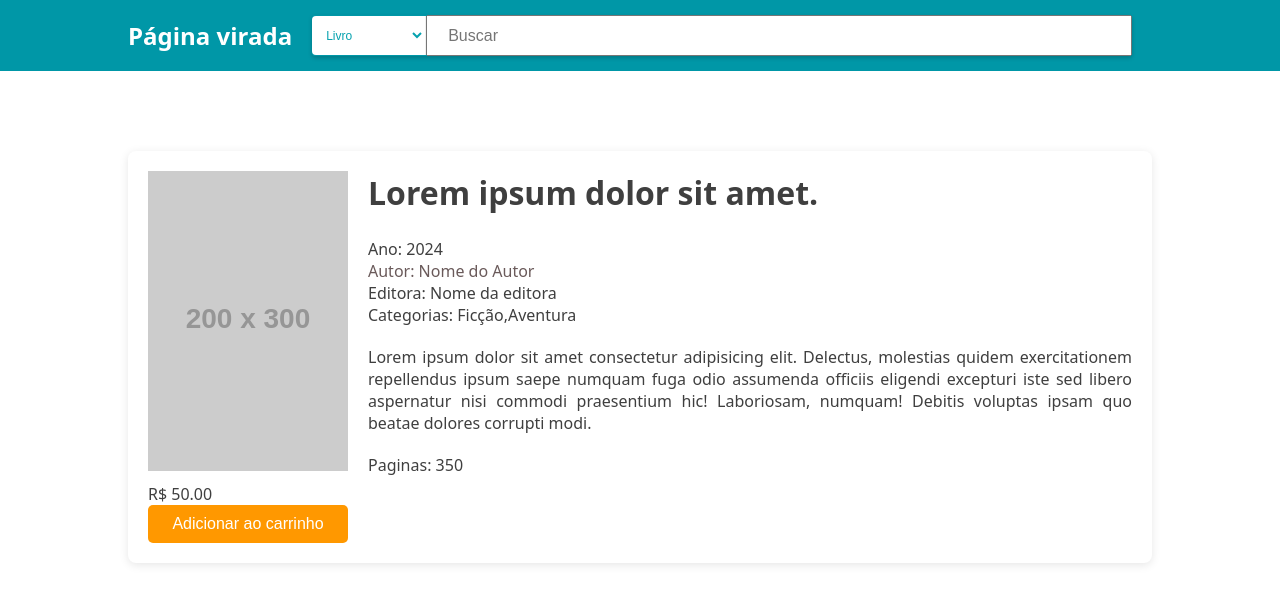
After one commit to sezimarjr/livraria_online, a Django app: template livraria/templates/livraria/book copy.html in a window 1280 px wide. The commit adds this page. Shown: the top 604 px of the page. Run offline with Django 5.2, Linux system fonts and the light colour scheme; the template is opened without the code that fills it, so the values that code supplies are empty; grey boxes labelled with a size stand in for pictures from a placeholder-image service; some libraries are stand-ins or nearby versions.

Commit message:
Correção da pagina dedicada ao livro, pegando as informações do banco de dados

```diff
--- a/base_static/global/css/styles.css
+++ b/base_static/global/css/styles.css
@@ -5,8 +5,8 @@
 }
 
 body {
-  font-family: 'Roboto', sans-serif;
-
+  font-family: system-ui, -apple-system, "Segoe UI", Roboto, "Helvetica Neue", Arial, "Noto Sans", "Liberation Sans", sans-serif, "Apple Color Emoji", "Segoed UI Emoji", "Segoe UI Symbol", "Noto Color Emoji";
+  color: #3f3f3f;
 
 }
 
@@ -41,6 +41,9 @@ body {
   font-size: 24px;
   font-weight: bold;
   color: white;
+}
+.logo a{
+  text-decoration: none;
 }
 
 .search-bar {
@@ -78,6 +81,10 @@ body {
 
 
 .card {
+  flex: 1;
+  display: flex;
+  flex-direction: column;
+  justify-content: space-between;
   background-color: white;
   width: 200px;
   border: 1px solid #ddd;
@@ -157,14 +164,120 @@ body {
 
 
 .book-container{
+  display: flex;
   max-width: 1024px;
-  margin: 0 auto;
+  margin: auto;
+  background: white;
+  border-radius: 8px;
+  box-shadow: 0 2px 10px rgba(0, 0, 0, 0.1);
+  margin-bottom: 16px;
+
+
+}
+
+.book-details {
+  flex: 1;
+  padding: 20px;
+  display: flex;
+  justify-content: space-evenly;
+
+}
+
+.book-cover {
+    width: 200px;
+
+}
+
+.book-sidebar{
+  float: left;
   display: flex;
   flex-direction: column;
+  margin-right: 20px;
+}
+
+.book-info {
+    overflow: hidden;
+    margin-top: 60px;
+}
+
+.title {
+    font-size: 32px;
+    margin-bottom: 24px;
+}
+
+.year, .author, .pages, .category, .publisher {
+    font-size: 16px;
+}
+.author{
+  color:#6a5a5a;
+}
+
+.description {
+    margin: 20px 0;
+    text-align: justify;
+}
+
+.book-price {
+
+  display: flex;
+  flex-direction: column;
+  /* align-items: center; */
+}
+
+
+.add-to-cart {
+  padding: 10px 8px;
+  font-size: 16px;
+  background-color: #ff9800;
+  color: white;
+  border: none;
+  border-radius: 5px;
+  cursor: pointer;
+}
+
+.add-to-cart:hover {
+    background-color: #e68900; /* Cor ao passar o mouse */
+}
+
+
+.detailed-description{
+  display: flex;
+  width: 100%;
+  /* justify-content: center;
+  align-items: center; */
 
 }
-.book-wrapper{
-  display: flex;
-  flex-direction: row;
-  align-items: center;
+
+.detailed-description--item{
+  width: 258px;
+  text-align: center;
+  border: 1px solid #eaeaea;
+  background-color: #fff;
+  padding: 25px 5px 20px;
+  margin-top: -1px;
+  margin-left: -1px;
+  vertical-align: top;
+
 }
+.detailed-description--item:first-child{
+  border-top-left-radius: 8px;
+  border-bottom-left-radius: 8px;
+}
+
+.detailed-description--item:last-child{
+  border-top-right-radius: 8px;
+  border-bottom-right-radius: 8px;
+}
+
+.book-sinopse{
+  margin: 40px 0;
+  padding: 20px;
+}
+.book-sinopse h2{
+  margin-bottom: 24px;
+}
+.title-sinopse{
+  font-weight: 400;
+  color: rgb(64, 52, 40);
+
+}
--- a/base_templates/global/base.html
+++ b/base_templates/global/base.html
@@ -8,7 +8,7 @@
     <link rel="preconnect" href="https://fonts.googleapis.com">
     <link rel="preconnect" href="https://fonts.gstatic.com" crossorigin>
     <link href="https://fonts.googleapis.com/css2?family=Roboto:ital,wght@0,100;0,300;0,400;0,500;0,700;0,900;1,100;1,300;1,400;1,500;1,700;1,900&display=swap" rel="stylesheet">
-    <title>Document</title>
+    <title>Pagina virada</title>
   </head>
   <body>
     {% include "global/partials/_header.html" %}
--- a/base_templates/global/partials/_header.html
+++ b/base_templates/global/partials/_header.html
@@ -1,7 +1,10 @@
 <header class="header">
   <div class="header-container">
     <div class="logo">
-      <h1>Página virada</h1>
+      <a href="{% url 'book:index' %}">
+        <h1>Página virada</h1>
+      </a>
+
     </div>
     <div class="search-bar">
       <select>
--- /dev/null
+++ b/livraria/templates/livraria/book copy.html
@@ -0,0 +1,30 @@
+{% extends "global/base.html" %}
+
+{% block content %}
+<div class="book-container">
+  <div class="book-details">
+    <div class="book-sidebar">
+      <img src="https://placehold.co/200x300" alt="Capa do Livro" class="book-cover">
+      <div class="book-price">
+        <span class="price">R$ 50.00</span>
+        <button class="add-to-cart">Adicionar ao carrinho</button>
+      </div>
+    </div>
+
+
+      <div class="info">
+          <h1 class="title">Lorem ipsum dolor sit amet.</h1>
+          <p class="year">Ano: 2024</p>
+          <p class="author">Autor: Nome do Autor</p>
+          <p class="publisher">Editora: Nome da editora</p>
+          <p class="category">Categorias: Ficção,Aventura</p>
+          <p class="description">Lorem ipsum dolor sit amet consectetur adipisicing elit. Delectus, molestias quidem exercitationem repellendus ipsum saepe numquam fuga odio assumenda officiis eligendi excepturi iste sed libero aspernatur nisi commodi praesentium hic! Laboriosam, numquam! Debitis voluptas ipsam quo beatae dolores corrupti modi.</p>
+          <p class="pages">Paginas: 350</p>
+
+      </div>
+  </div>
+
+</div>
+
+
+{% endblock content %}
--- a/livraria/views.py
+++ b/livraria/views.py
@@ -25,7 +25,7 @@ def book(request,book_id):
   )
 
   context = {
-    'book':single_book,
+    'single_book':single_book,
   }
 
   return render(request, 'livraria/book.html',context)
```
Also changed, not shown: livraria/templates/livraria/book.html (+47 -13 lines).
